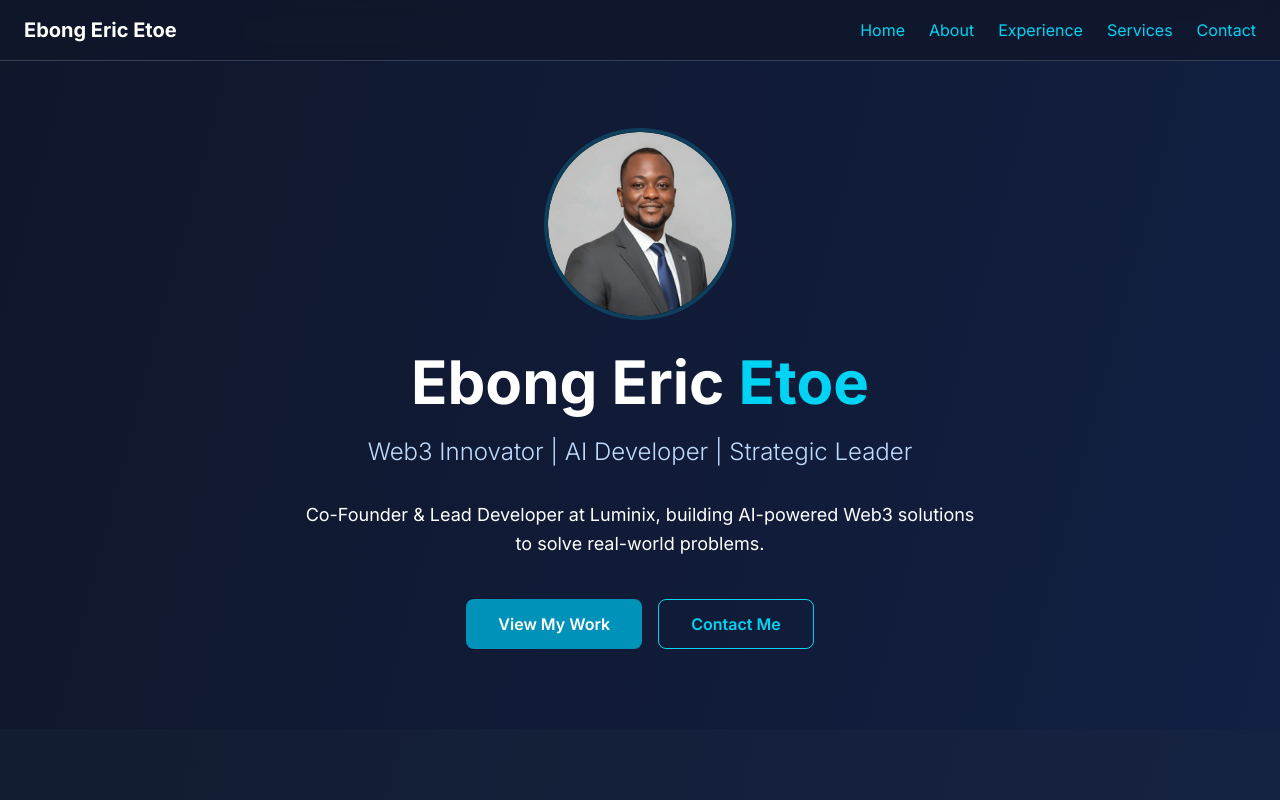
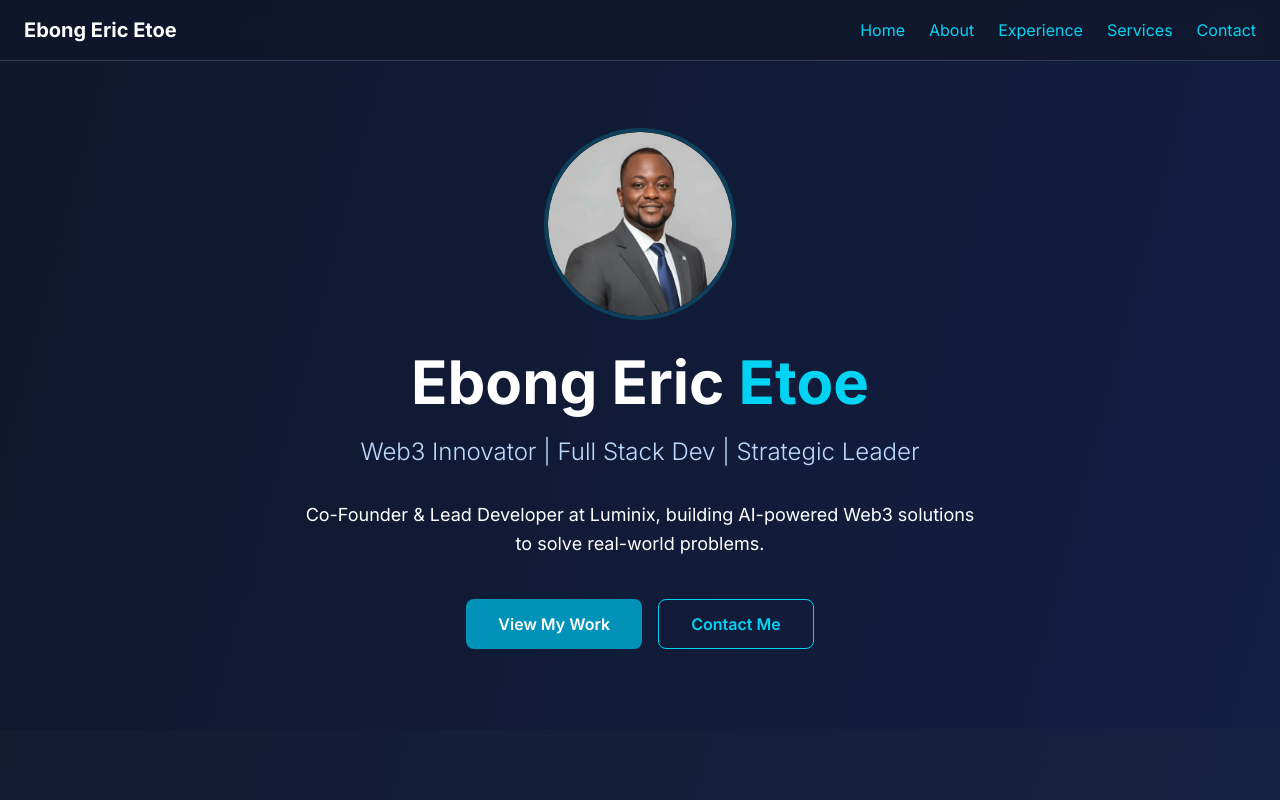
Before and after one commit to lauritalkdev/eric-etoe-portfolio, a Next.js app: page / in a window 1280 px wide. Shown: the top 800 px of the page. Built offline with nearby package versions, Linux system fonts and the light colour scheme.

Commit message:
updated main page

```diff
--- a/src/app/page.tsx
+++ b/src/app/page.tsx
@@ -64,7 +64,7 @@ export default function Home() {
             Ebong Eric <span className="text-cyan-400">Etoe</span>
           </h1>
           <p className="text-lg md:text-xl lg:text-2xl mb-6 md:mb-8 text-blue-200 font-light">
-            Web3 Innovator | AI Developer | Strategic Leader
+            Web3 Innovator | Full Stack Dev | Strategic Leader
           </p>
           <p className="text-base md:text-lg max-w-2xl mx-auto leading-relaxed mb-8 md:mb-0">
             Co-Founder & Lead Developer at Luminix, building AI-powered Web3 solutions
```
